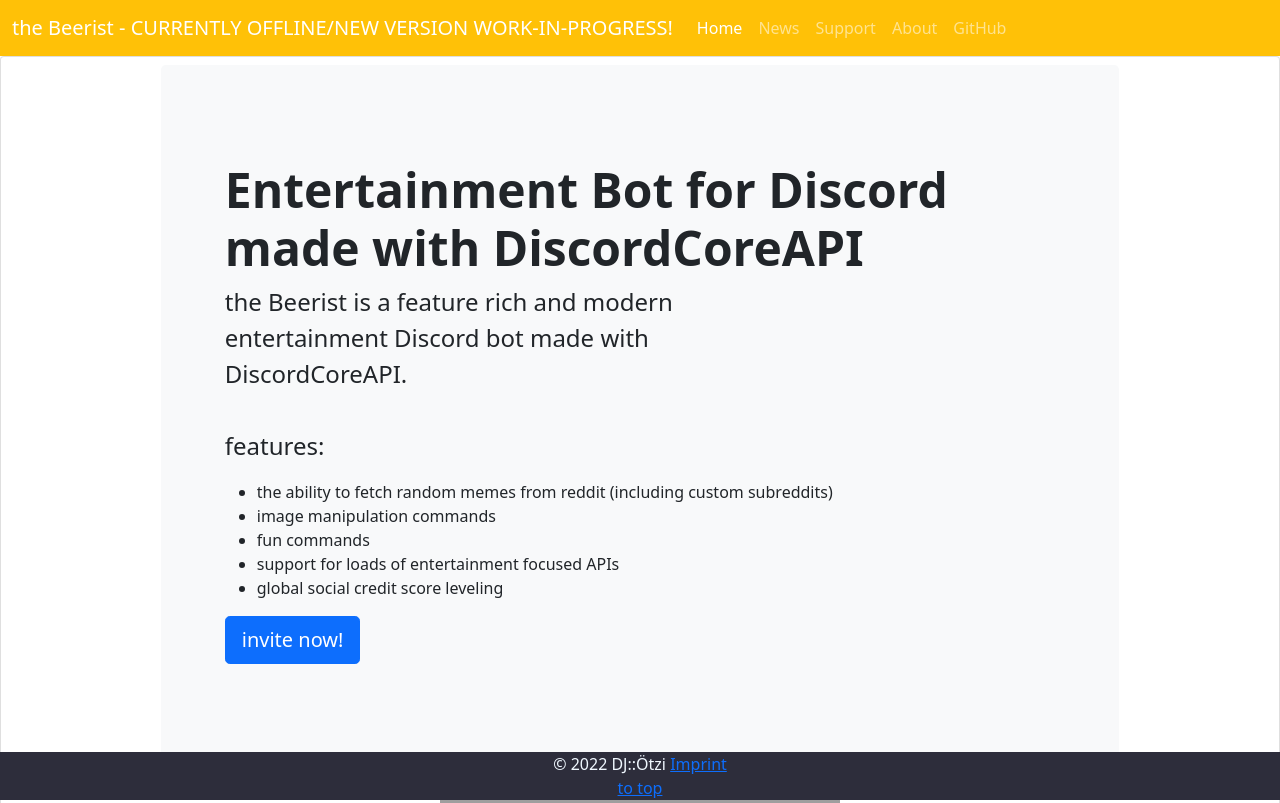
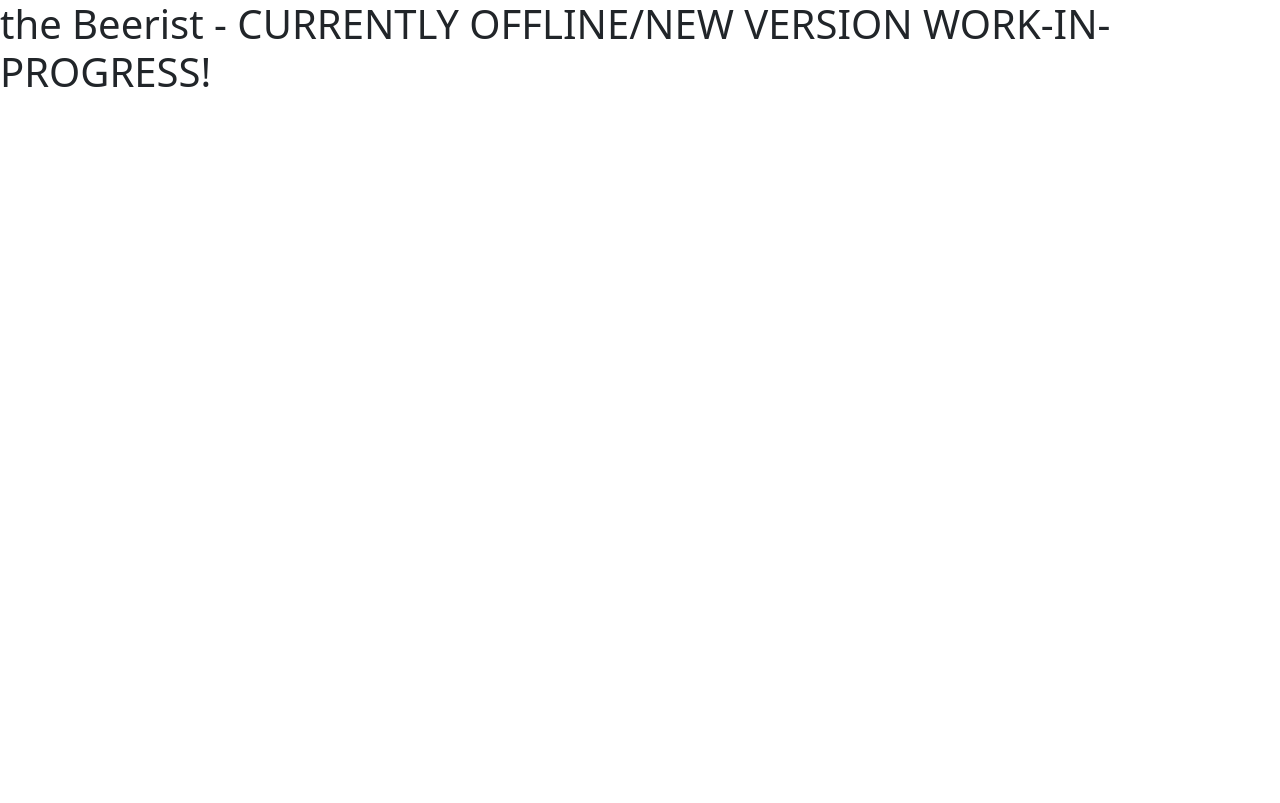
Before and after one commit to DJOetzi/Beerist-Bot, a plain HTML site: page index.html in a window 1280 px wide. Shown: the top 803 px of the page. Drawn offline with nearby package versions, Linux system fonts and the light colour scheme; grey boxes are pictures that could not be loaded.

Commit message:
Update index.html

```diff
--- a/index.html
+++ b/index.html
@@ -14,61 +14,7 @@
 </head>
 
 <body>
-    <nav class="navbar navbar-expand-lg navbar-dark bg-warning">
-        <div class="container-fluid">
-            <a class="navbar-brand" href="index.html">the Beerist - CURRENTLY OFFLINE/NEW VERSION WORK-IN-PROGRESS!</a>
-            <button class="navbar-toggler" type="button" data-bs-toggle="collapse" data-bs-target="#navbarSupportedContent" aria-controls="navbarSupportedContent" aria-expanded="false" aria-label="Toggle navigation">
-            <span class="navbar-toggler-icon"></span>
-          </button>
-            <div class="collapse navbar-collapse" id="navbarSupportedContent">
-                <ul class="navbar-nav me-auto mb-2 mb-lg-0">
-                    <li class="nav-item">
-                        <a class="nav-link active" aria-current="page" href="#">Home</a>
-                    </li>
-                    <li class="nav-item">
-                        <a class="nav-link" href="#">News</a>
-                    </li>
-                    <li class="nav-item">
-                        <a class="nav-link" href="#">Support</a>
-                    </li>
-                    <li class="nav-item">
-                        <a class="nav-link" href="#">About</a>
-                    </li class="nav-item">
-                        <a class="nav-link" href="https://github.com/Progame03/Beerist-Bot">GitHub</a>
-                    <li>
-                    </li>
-                </ul>
-            </div>
-        </div>
-    </nav>
-
-    <div class="card">
-        <div class="p-5 mb-4 bg-light rounded-3 mx-auto mt-2" style="width: 75%; ">
-            <div class="container-fluid py-5 card-body">
-                <h1 class="display-5 fw-bold">Entertainment Bot for Discord made with DiscordCoreAPI</h1>
-                <p class="col-md-8 fs-4">
-                    the Beerist is a feature rich and modern entertainment Discord bot made with DiscordCoreAPI.
-                    <br/><br/>features:
-                    <ul>
-                        <li>the ability to fetch random memes from reddit (including custom subreddits)</li>
-                        <li>image manipulation commands</li>
-                        <li>fun commands</li>
-                        <li>support for loads of entertainment focused APIs</li>
-                        <li>global social credit score leveling</li>
-                    </ul>
-                </p>
-                <button class="btn btn-primary btn-lg" href="https://top.gg/en/bot/846722660523180042" type="button">invite now!</button>
-            </div>
-        </div>
-        <img class="col mx-auto mt-2" src="https://cdn.discordapp.com/attachments/776156232557264899/939252201870733364/unknown.png"/>
-    </div>
-
-    <div class="fixed-bottom" style="background-color: rgb(45, 45, 59); display: flex; flex-flow: column; align-items: center;">
-        <footer>
-            <span><span style="color: aliceblue;">© 2022 DJ::Ötzi</span> <a href="# ">Imprint</a></span>
-        </footer>
-        <a href="# ">to top</a>
-    </div>
+    <h1>the Beerist - CURRENTLY OFFLINE/NEW VERSION WORK-IN-PROGRESS!</h1>
 </body>
 
 </html>
```
